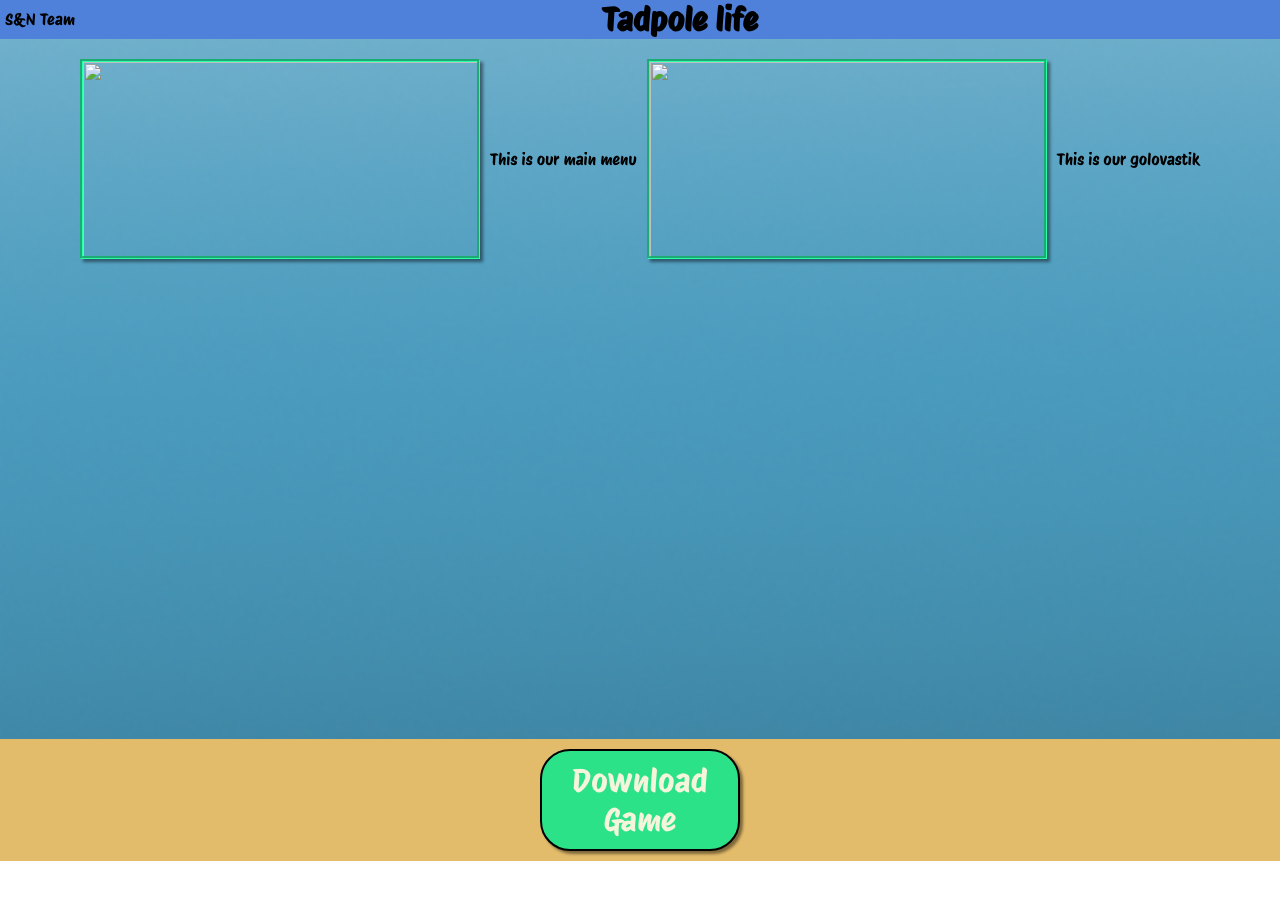
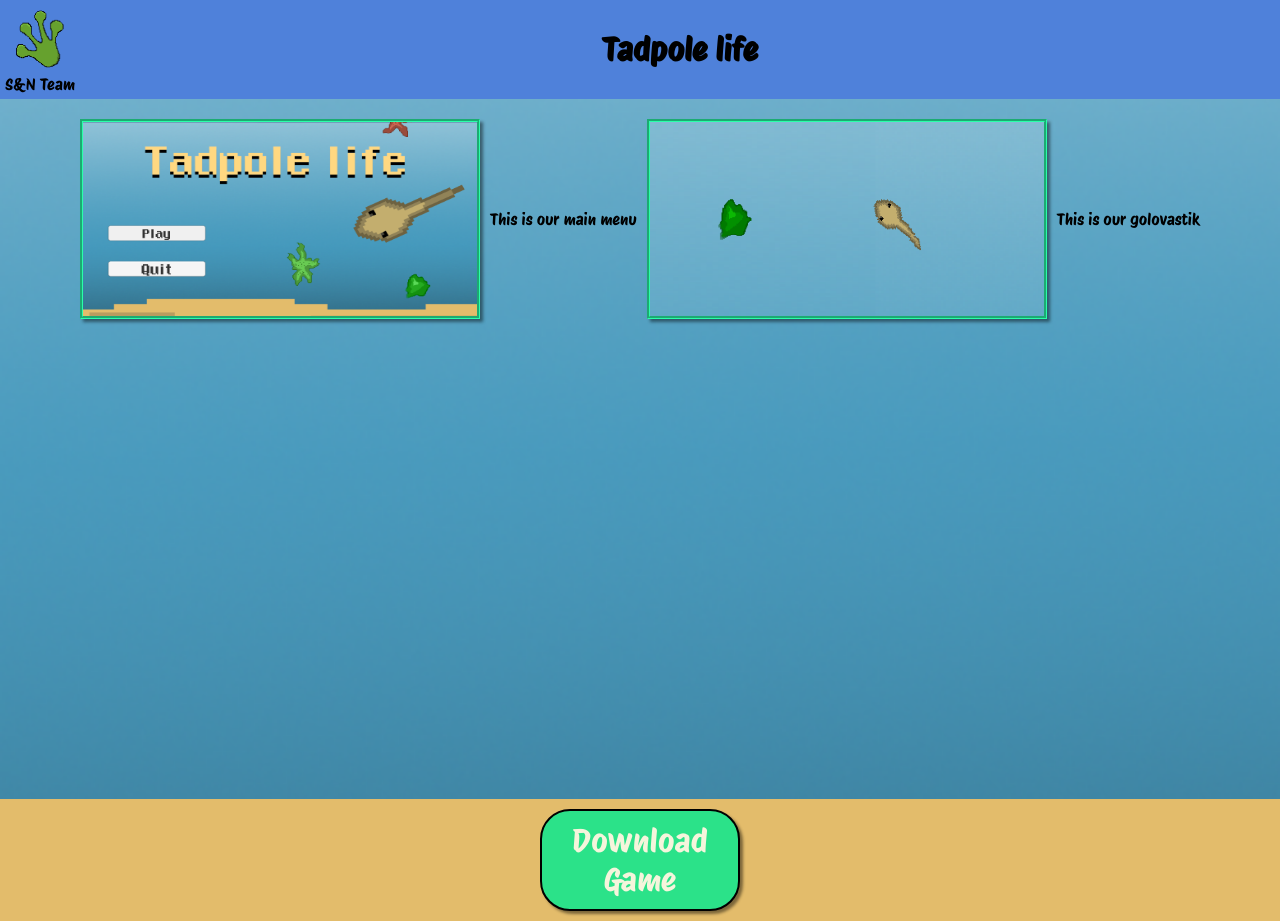
Before and after one commit to Yremancer/Tadpol-life, a plain HTML site: page index.html in a window 1280 px wide. Before the commit the page ends 861 px from the top, so only its background shows below. Drawn offline with Linux system fonts and the light colour scheme; files whose address does not match are found by name.

Commit message:
Add files via upload

```diff
--- a/index.html
+++ b/index.html
@@ -6,7 +6,7 @@
     <meta name="viewport" content="width=device-width, initial-scale=1.0">
     <link rel="stylesheet" href="styles.css">
     <link rel="icon" href="assets/kursos.png" type="image/png">
-    <title>Document</title>
+    <title>S&N Team</title>
 </head>
 
 <body>
@@ -14,7 +14,7 @@
     <div class="container">
         <header class="header">
             <div class="logo">
-                <img src="/way_number_two/assets/kursos.png" alt="" class="logo-img">
+                <img src="assets/kursos.png" alt="logo" class="logo-img">
                 <p style="margin: 0">S&N Team</p>
             </div>
             <h1 class="title">Tadpole life</h1>
@@ -23,18 +23,18 @@
         <main class="main">
             <div class="screenshots">
                 <div class="menu">
-                    <img src="/way_number_two/assets/screen-main-menu.png" alt="" class="menu-screen screen">
+                    <img src="assets/screen-main-menu.png" alt="picture" class="menu-screen screen">
                     <p class="menu-text">This is our main menu</p>
                 </div>
                 <div class="first">
-                    <img src="/way_number_two/assets/screen1.png" alt="" class="first-screen screen">
+                    <img src="assets/screen1.png" alt="picture" class="first-screen screen">
                     <p class="first-text">This is our golovastik</p>
                 </div>
             </div>
         </main>
 
         <footer class="footer">
-            <a href="/way_number_two/assets/ver 4.0.rar" target="_blank" class="download_button" download="">Download Game</a>
+            <a href="assets/ver 4.0.rar" target="_blank" class="download_button" download="">Download Game</a>
         </footer>
     </div>
 </body>
```
